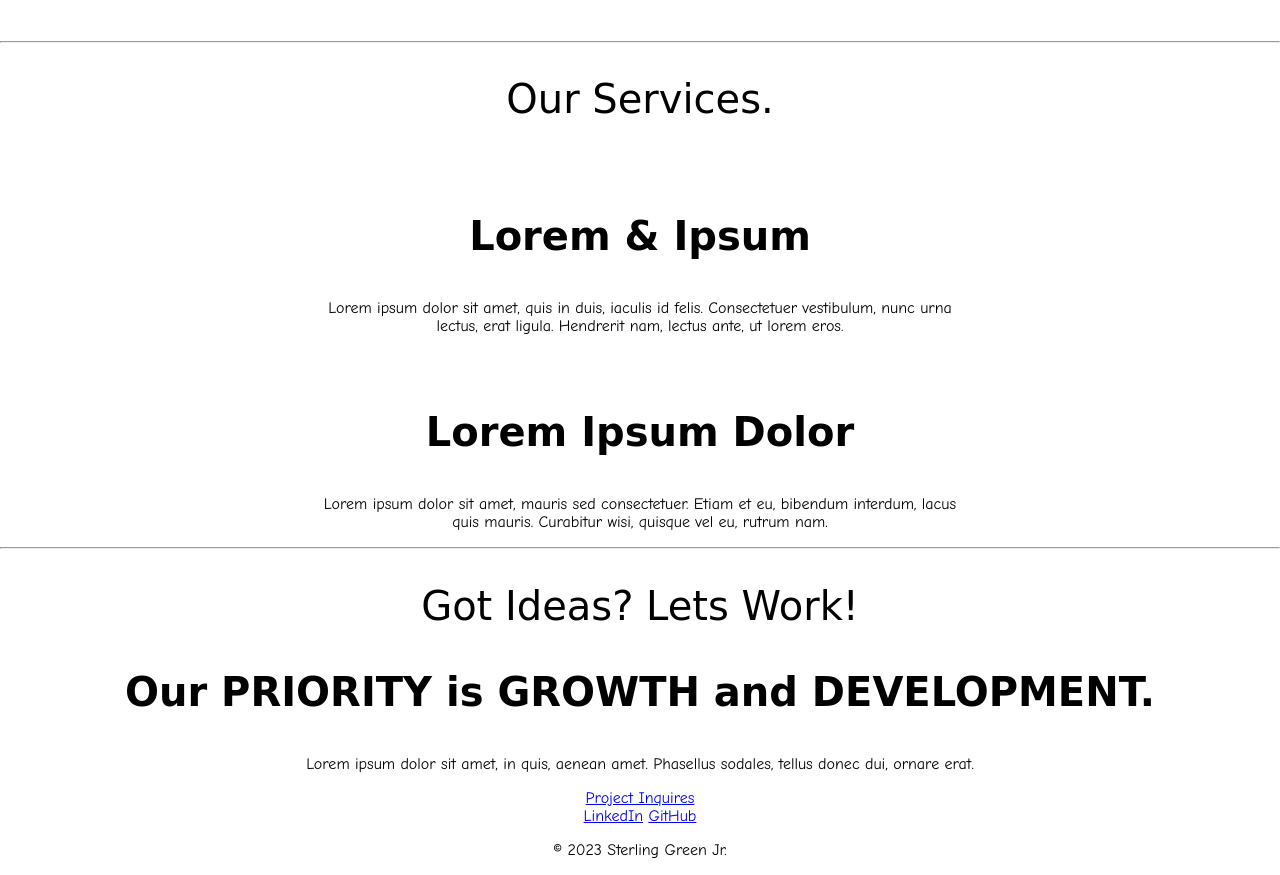
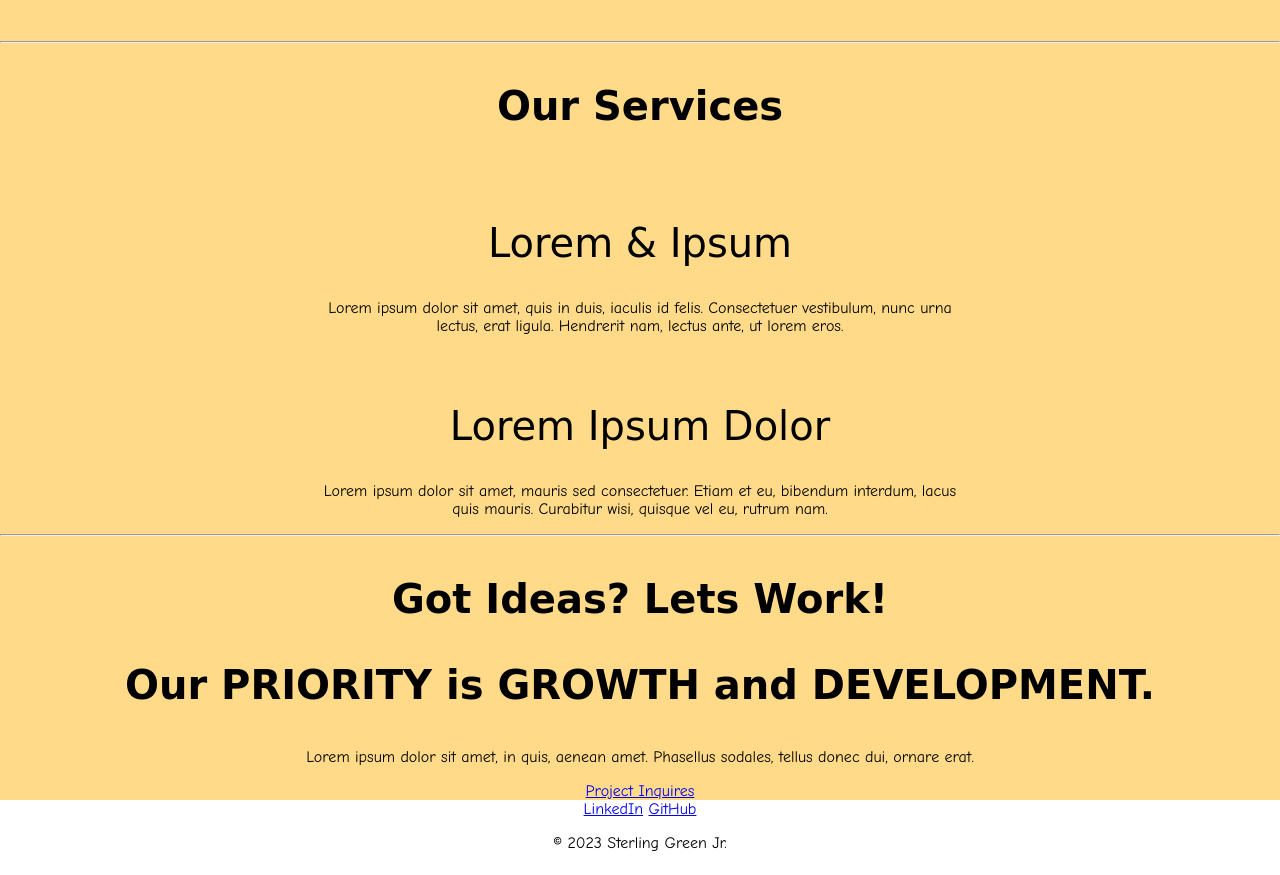
Before and after one commit to OhWhale515/Web-Dev-Site-Temp, a plain HTML site: page CSS-WebDevSiteDemo/index.html in a window 1280 px wide. Shown: the part 959-1834 px from the top of the page. Drawn offline with Linux system fonts and the light colour scheme.

```diff
--- a/CSS-WebDevSiteDemo/css/styles.css
+++ b/CSS-WebDevSiteDemo/css/styles.css
@@ -32,6 +32,9 @@ h3 {
 }
 
 .middle-container {
+    background-color: #FFDB89;
+    position: relative;
+
 
 }
 
--- a/CSS-WebDevSiteDemo/index.html
+++ b/CSS-WebDevSiteDemo/index.html
@@ -23,21 +23,21 @@
 	<img src="images/further.png" alt="further-img">
 	<hr>
 		<div class="skills">
-		<h2>Our Services.</h2>
+		<h3>Our Services</h3>
 		<div class="skill-row">
 			<img class="" src="" alt="">
-			<h3>Lorem & Ipsum</h3>
+			<h2>Lorem & Ipsum</h2>
 			<p>Lorem ipsum dolor sit amet, quis in duis, iaculis id felis. Consectetuer vestibulum, nunc urna lectus, erat ligula. Hendrerit nam, lectus ante, ut lorem eros.</p>
 		</div>
 		<div class="skill-row">
 			<img class="" src="" alt="">
-			<h3>Lorem Ipsum Dolor</h3>
+			<h2>Lorem Ipsum Dolor</h2>
 			<p>Lorem ipsum dolor sit amet, mauris sed consectetuer. Etiam et eu, bibendum interdum, lacus quis mauris. Curabitur wisi, quisque vel eu, rutrum nam.</p>
 		</div>
 		</div>
 		<hr>
 		<div class="contact-us">
-		<h2>Got Ideas? Lets Work!</h2>
+		<h3>Got Ideas? Lets Work!</h3>
 		<h3>Our PRIORITY is GROWTH and DEVELOPMENT.</h3>
 		<p>Lorem ipsum dolor sit amet, in quis, aenean amet. Phasellus sodales, tellus donec dui, ornare erat.</p>
 		<a class="btn" href="mailto:codegreenprojects@gmail.com">Project Inquires</a>
```
